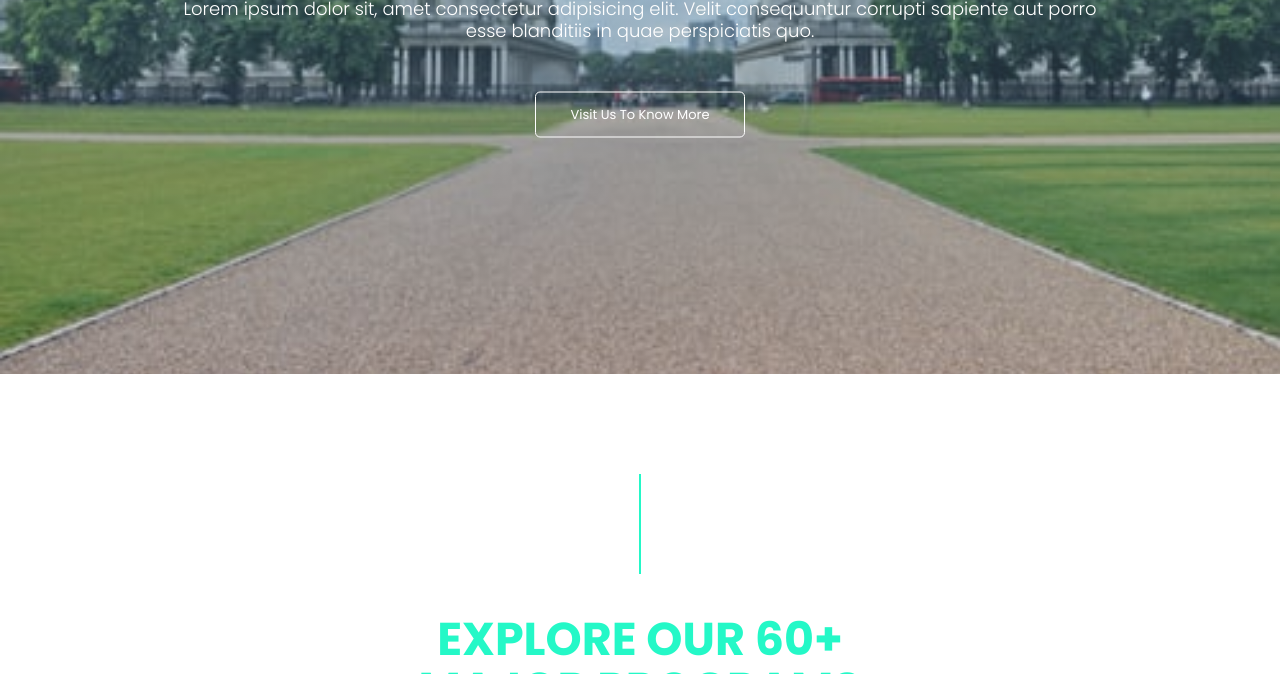
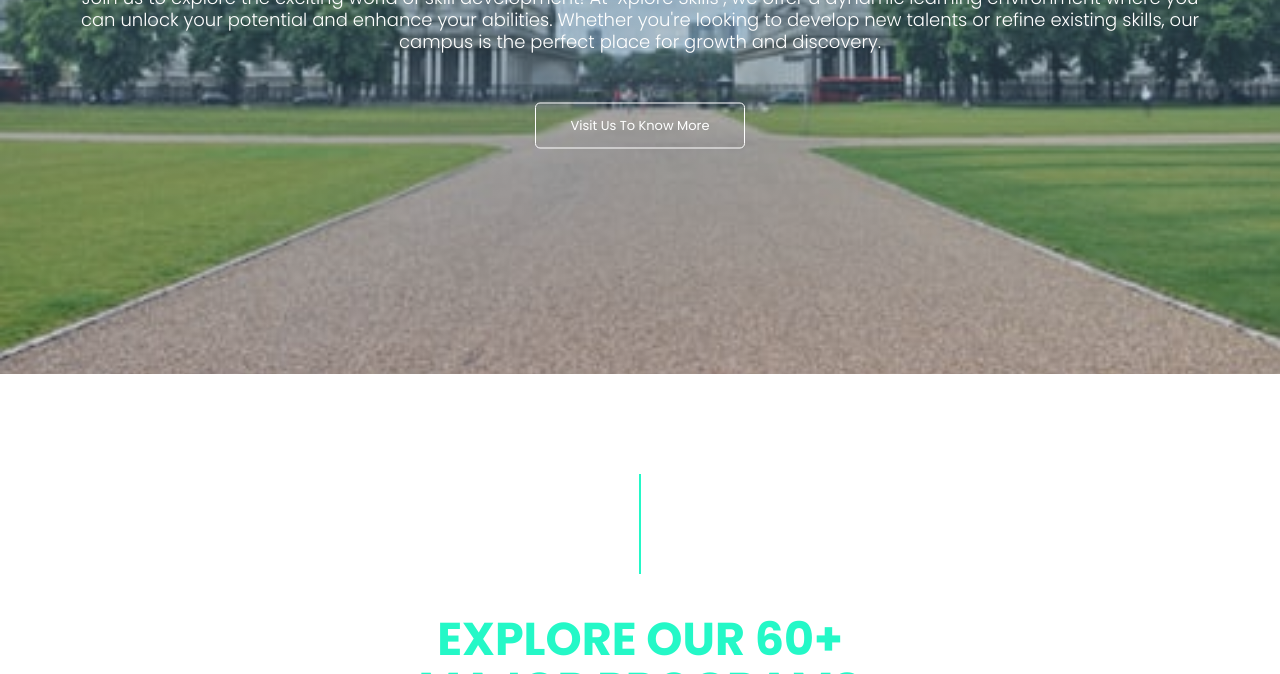
Before and after one commit to UzairHussain193/Xplore-Skills-Project-Website, a plain HTML site: page index.html in a window 1280 px wide. Shown: the part 426-1100 px from the top of the page. Drawn offline with Linux system fonts and the light colour scheme.

Commit message:
update index.html

```diff
--- a/index.html
+++ b/index.html
@@ -36,9 +36,7 @@
         <div class="text_box">
             <h2>GET READY</h2>
             <p id="headtext">TO DISCOVER CAMPUS</p>
-            <p>Lorem ipsum dolor sit, amet consectetur adipisicing elit. Velit consequuntur corrupti sapiente aut porro
-                <br> esse blanditiis in quae perspiciatis quo.
-            </p>
+            <p>Join us to explore the exciting world of skill development! At "Xplore Skills", we offer a dynamic learning environment where you can unlock your potential and enhance your abilities. Whether you're looking to develop new talents or refine existing skills, our campus is the perfect place for growth and discovery.</p>
             <a href="#" class="hero_btn">Visit Us To Know More</a>
         </div>
     </section>
```
